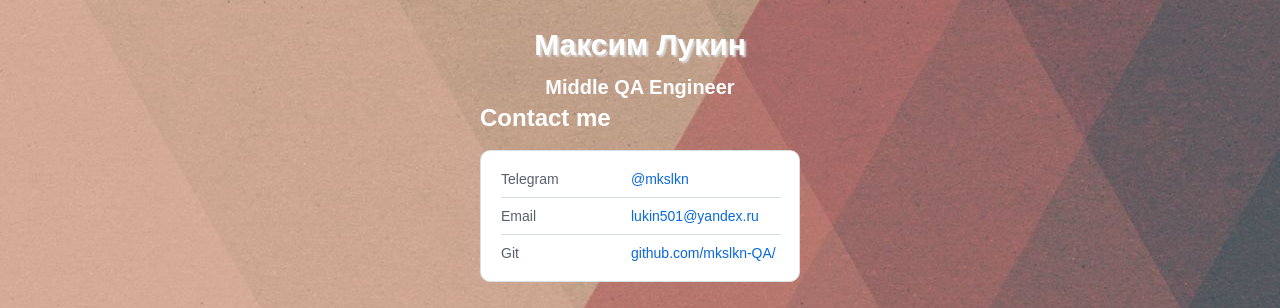
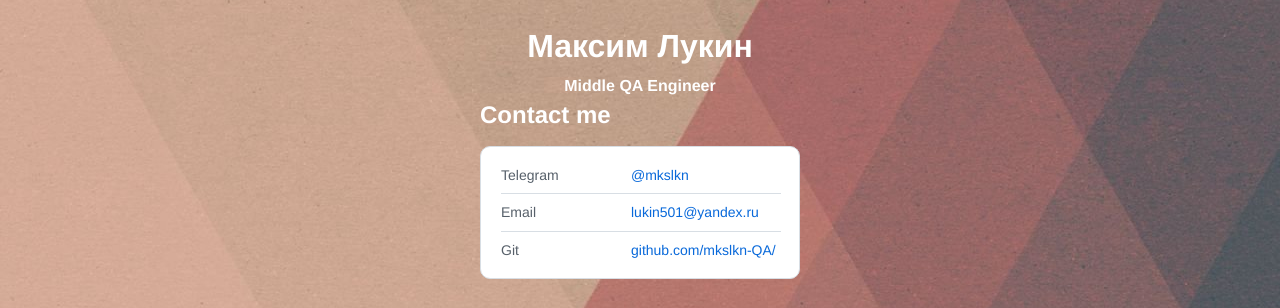
Before and after one commit to mkslkn-QA/mkslkn-QA.githab.io, a plain HTML site: page index.html in a window 1280 px wide. Shown: the part 435-743 px from the top of the page. Drawn offline with Linux system fonts and the light colour scheme; a small style sheet from the web is missing.

Commit message:
Update style.css

```diff
--- a/style.css
+++ b/style.css
@@ -1,8 +1,7 @@
 body {
-  font-family: "Gochi Hand Cyrillic", arial;
-  font-size: 48px;
-  background-color: #fcfcfc;
-  color: #ffffff;
+  font-family: "Helvetica";
+  background-color: #f6f8fa;
+  color: #FFFFFF;
   display: flex;
   flex-direction: column;
   justify-content: center;
@@ -18,16 +17,15 @@ body {
 }
 
 .header__title {
-  font-family: "Gochi Hand Cyrillic", arial;
-  text-shadow: 2px 2px 2px rgb(218, 218, 218);
-  font-size: 30px;
   margin: 30px 0 10px 0;
+  font-size: 32px;
   line-height: 1.2;
+  font-family: "Helvetica Neue";
 }
 
 .header__subtitle {
-  color: #fefeff;
-  font-size: 20px;
+  color: #FFFFFF;
+  font-size: 16px;
   line-height: 1.4;
   margin: 0;
 }
@@ -38,7 +36,7 @@ body {
 }
 
 .links__header {
-  font-family: "Gochi Hand Cyrillic", arial;
+  font-family: "Helvetica Neue";
   font-size: 24px;
   line-height: 1.4;
   margin: 0 0 15px 0;
@@ -96,7 +94,6 @@ body {
 footer {
   margin: 0 0 40px 0;
 }
-
 .button-link {
   box-sizing: border-box;
   display: flex;
```
